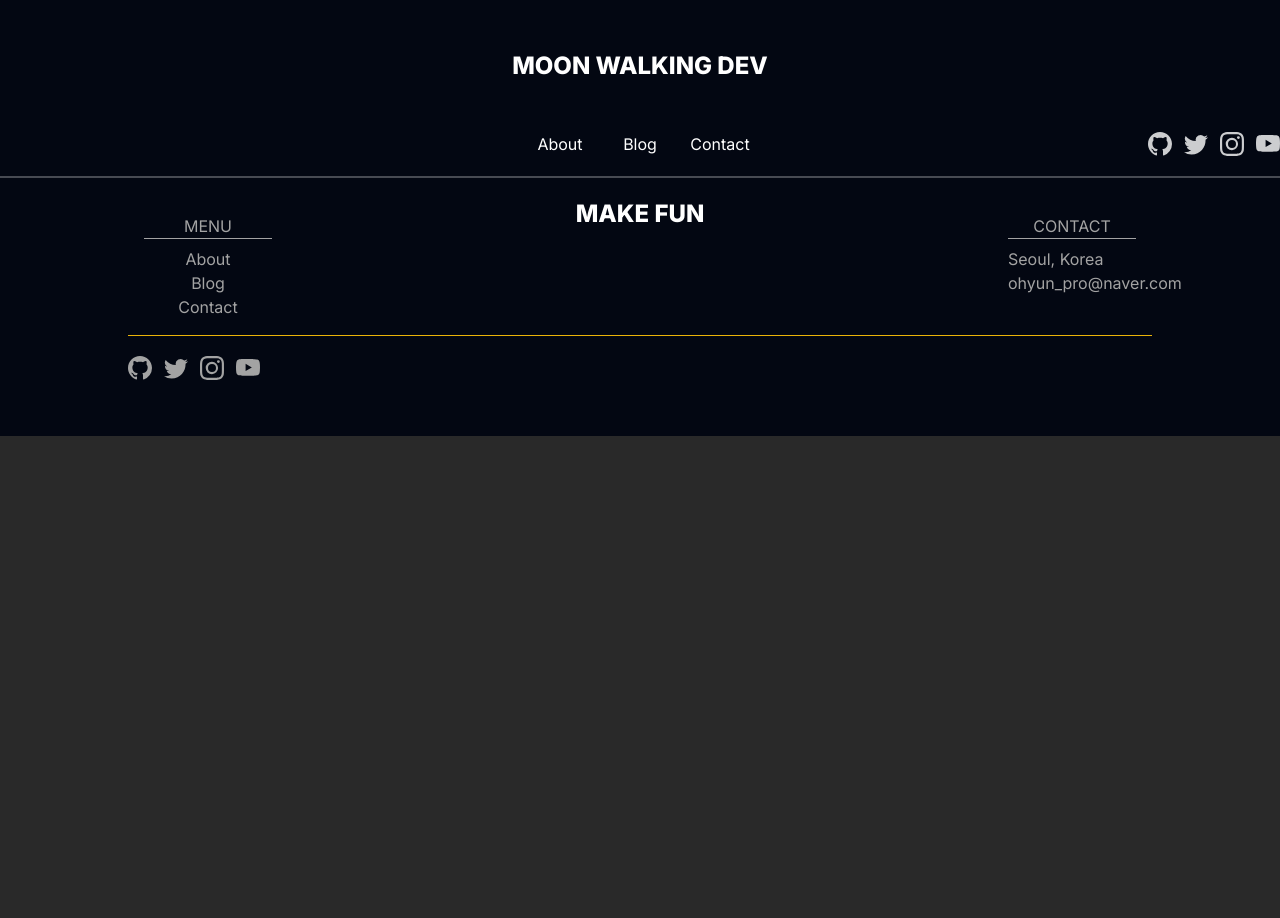
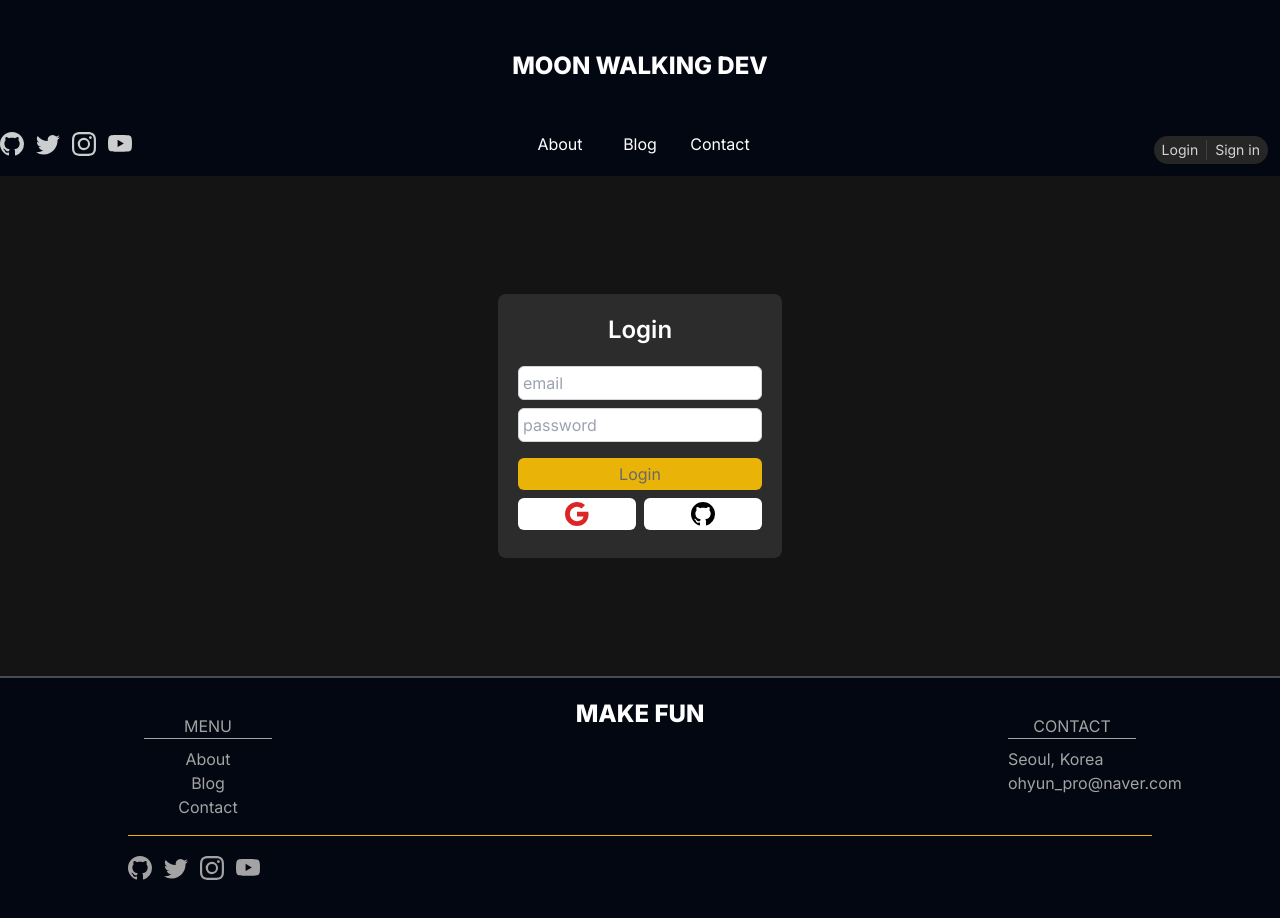
Before and after one commit to beyondorder/blog, a Next.js app: page /login in a window 1280 px wide. Shown: the top 918 px of the page. Before the commit the page ends 800 px from the top, so only its background shows below. Built offline with nearby package versions, Linux system fonts and the light colour scheme.

Commit message:
로그인 기능 구현

```diff
--- a/app/Blog/page.tsx
+++ b/app/Blog/page.tsx
@@ -2,11 +2,11 @@
 
 import React, {useEffect, useState} from 'react';
 import {BsCalendar, BsPencil} from "react-icons/bs";
-import {useRouter} from "next/navigation";
 import {PostType} from "@/lib/type";
 import axios from 'axios';
 import Link from "next/link";
 import {BiComment, BiHeart} from "react-icons/bi";
+import {useCurrentUserStore} from "@/lib/state";
 
 const Blog = () => {
 
@@ -18,10 +18,7 @@ const Blog = () => {
 			.catch(error  => console.log(error))
 	}, []);
 
-	const router = useRouter();
-	const [needPassword, setNeedPassword] = useState(false);
-	const [password, setPassword] = useState("");
-
+	const { email } = useCurrentUserStore();
 	return (
 		<div>
 
@@ -50,44 +47,20 @@ const Blog = () => {
 				))
 			}
 
+			{
+				email === "ryan@korea.com" &&
+					<div className="w-screen flex justify-end">
+							<div className="text-3xl rounded-full bg-white p-2 hover:text-yellow-500 hover:scale-105 w-fit ">
+									<Link href={"/writing"}>
+											<BsPencil />
+									</Link>
+							</div>
+					</div>
 
-			<div
-				className="
-					z-10 fixed right-10 bottom-10 flex mt-5 text-2xl gap-3
-					bg-neutral-400/30 p-5 rounded-full hover:bg-white group
-					hover:cursor-pointer
-				"
-			>
-				<div className="transition group-hover:scale-150 group-hover:text-yellow-400"
-						 onClick={()=>setNeedPassword(true)}>
-					<BsPencil />
-				</div>
-				{
-					needPassword && (
-						<>
-							<input
-								value={password}
-								onChange={(e)=>{
-									setPassword(e.target.value);
-								}} />
-							<button
-							className=""
-							onClick={()=>{
-								if (password === 'ryan0625'){
-									console.log("here?")
-									router.push("/writing")
-								}else{
-									console.log("wrong password")
-									setNeedPassword(false);
-									setPassword("")
-								}
-							}}>
-								확인
-							</button>
-						</>
-					)
-				}
-			</div>
+
+			}
+
+
 		</div>
 	);
 };
--- /dev/null
+++ b/app/api/auth/login/route.ts
@@ -0,0 +1,21 @@
+import bcrypt from "bcrypt";
+import {prisma} from "@/lib/prisma";
+import {NextResponse} from "next/server";
+
+export async function POST(request: Request){
+	const { email, password} = await request.json();
+	const requestPassword = bcrypt.hash(password, 12);
+	if (!password || !email) return;
+	const user = await prisma.user.findUnique({
+		where:{ email	}
+	})
+	if(!user){
+		return NextResponse.json(new Error("User not found"), {status: 404});
+	}
+	const passwordMatch = await bcrypt.compare(password, user.hashedPassword!)
+	if(passwordMatch){
+		return NextResponse.json(user);
+	}else{
+		return NextResponse.json(new Error("Password doesn't match"), {status: 401});
+	}
+}
--- /dev/null
+++ b/app/api/auth/route.ts
@@ -0,0 +1,14 @@
+import bcrypt from "bcrypt";
+import {prisma} from "@/lib/prisma";
+import {NextResponse} from "next/server";
+
+export async function POST(request: Request){
+	const body = await request.json();
+	const { email, password } = body;
+	const hashedPassword = await bcrypt.hash(password, 12);
+
+	const post = await prisma.user.create({
+		data: { email, hashedPassword }
+	})
+	return NextResponse.json(post);
+}
--- a/app/api/register/route.ts
+++ /dev/null
@@ -1,25 +0,0 @@
-import {prisma} from "@/lib/prisma";
-import {NextResponse} from "next/server";
-import bcrypt from 'bcrypt';
-export async function POST(request: Request){
-	const body = await request.json();
-	const { name, email, password } = body;
-	const hashedPassword = await bcrypt.hash(password, 12);
-
-	const post = await prisma.user.create({
-		data: { name, email, hashedPassword }
-	})
-	return NextResponse.json(post);
-}
-
-export async  function GET(request: Request){
-	const password = new URL(request.url).searchParams.get("password");
-	if (!password) return;
-	const requestHashedPassword = await bcrypt.hash(password, 12);
-	const user = await prisma.user.findFirst({
-		where:{
-			hashedPassword: requestHashedPassword
-		}
-	})
-	return !!user;
-}
--- a/app/api/writing/route.ts
+++ b/app/api/writing/route.ts
@@ -15,6 +15,10 @@ export async function POST(request: Request){
 }
 
 export async function GET(request: Request){
-	const posts = await prisma.post.findMany();
-	return NextResponse.json(posts);
+	try {
+		const posts = await prisma.post.findMany();
+		return NextResponse.json(posts);
+	}catch (e){
+		console.log(e)
+	}
 }
--- a/app/layout.tsx
+++ b/app/layout.tsx
@@ -7,6 +7,7 @@ import {Suspense} from "react";
 import Loading from "@/app/loading";
 import Modal from "@/components/modal/modal";
 import Head from "next/head";
+import Login from "@/app/login/page";
 
 const inter = Inter({ subsets: ['latin'] })
 
--- a/app/login/page.tsx
+++ b/app/login/page.tsx
@@ -1,9 +1,94 @@
-import React from 'react';
+'use client'
+import axios from 'axios';
+import { motion } from 'framer-motion';
+import React, { useCallback } from 'react';
+import { useForm} from "react-hook-form";
+import {BsGithub, BsGoogle} from "react-icons/bs";
+import {create} from "zustand";
+import {useCurrentUserStore} from "@/lib/state";
+import {useRouter} from "next/navigation";
 
-const Login = () => {
+interface IFormInput {
+	email: string;
+	password: string;
+}
+
+const Login= () => {
+	const router = useRouter();
+	const email = useCurrentUserStore(state => state.email);
+	const setEmail = useCurrentUserStore(state => state.setEmail);
+	console.log(email);
+	const {
+		register,
+		handleSubmit,
+		formState: {errors},
+	} = useForm<IFormInput>();
+
+	const onSubmit = useCallback((data: any)=>{
+		axios.post('/api/auth/login', data)
+			.then(res=> {
+				setEmail(res.data.email);
+				router.push("/");
+			})
+			.catch(error=> {
+				console.log(error.response.status);
+				switch (error.response.status) {
+					case 404:
+						alert("User Not Found");
+						return;
+					case 401:
+						alert("Password Not Matched");
+						return;
+					default:
+						alert("Login Failed")
+				}
+			})
+	},[handleSubmit]);
+
 	return (
-		<div>
+		<div className="flex items-center justify-center min-h-[500px] transition">
+			<motion.div
+				className="p-5 bg-white/10 rounded-lg"
+				initial={{opacity:0, y:100}}
+				animate={{opacity:1, y:0}}
+			>
+				<div className="text-center mb-5 text-white text-2xl font-semibold">Login</div>
+				<form onSubmit={handleSubmit(onSubmit)}>
+					<div className="flex flex-col gap-2">
+						<div>
+							<input	{...register("email", {required: true})}
+											type="email"
+											id="email"
+											placeholder="email"
+											className="border border-gray-300 rounded-md p-1"
+							/>
+							{errors.email && <span>This field is required</span>}
+						</div>
+						<div>
+							<input	{...register("password", {required: true})}
+											type="password"
+											id="password"
+											placeholder="password"
+											className="border border-gray-300 rounded-md p-1"
+							/>
 
+							{errors.password && <span>This field is required</span>}
+						</div>
+						<button type="submit" className="bg-yellow-500 rounded-md p-1 mt-2 hover:text-white">
+							Login
+						</button>
+					</div>
+				</form>
+				<div className="flex justify-between text-2xl py-2 gap-2">
+					<div className="bg-white text-red-600 w-full flex justify-evenly items-center rounded-md py-1">
+						<BsGoogle />
+					</div>
+					<div className="bg-white text-black w-full flex justify-evenly items-center rounded-md py-1">
+						<BsGithub />
+					</div>
+				</div>
+
+			</motion.div>
 		</div>
 	);
 };
--- /dev/null
+++ b/app/signin/page.tsx
@@ -0,0 +1,69 @@
+'use client'
+import axios from 'axios';
+import { motion } from 'framer-motion';
+import React, {useCallback, useEffect, useState} from 'react';
+import {useForm} from "react-hook-form";
+import {BsGithub, BsGoogle} from "react-icons/bs";
+
+interface IFormInput {
+	email: string;
+	password: string;
+}
+
+interface IAuth {
+	email: string;
+}
+const Signin= () => {
+	const [currentUser, setCurrentUser] = useState<IAuth>({email: ''});
+	const {
+		register,
+		handleSubmit,
+		formState: {errors},
+	} = useForm<IFormInput>();
+	const onSubmit = useCallback((data: any)=>{
+		axios.post('/api/auth', data)
+			.then(res=> {
+				setCurrentUser(res.data);
+			})
+			.catch(error=> console.log(error))
+		},[]);
+
+	return (
+		<div className="flex items-center justify-center min-h-[500px]">
+			<motion.div
+				className="p-10 bg-white/10 rounded-lg m-10"
+				initial={{opacity:0, y:100}}
+				animate={{opacity:1, y:0}}
+			>
+				<div className="text-center mb-5 text-white text-2xl font-semibold">Sign-in</div>
+				<form onSubmit={handleSubmit(onSubmit)}>
+					<div className="flex flex-col gap-2">
+						<div>
+							<input	{...register("email", {required: true})}
+											type="email"
+											id="email"
+											placeholder="email"
+											className="border border-gray-300 rounded-md p-1"
+							/>
+							{errors.email && <span>This field is required</span>}
+						</div>
+						<div>
+							<input	{...register("password", {required: true})}
+											type="password"
+											id="password"
+											placeholder="password"
+											className="border border-gray-300 rounded-md p-1"
+							/>
+
+							{errors.password && <span>This field is required</span>}
+						</div>
+						<button type="submit" className="bg-yellow-500 rounded-md p-1 mt-2 hover:text-white">Signin</button>
+					</div>
+				</form>
+
+			</motion.div>
+		</div>
+	);
+};
+
+export default Signin;
--- /dev/null
+++ b/components/navbar/login-box.tsx
@@ -0,0 +1,44 @@
+'use client'
+import React, {useCallback} from 'react';
+import Link from "next/link";
+import {useCurrentUserStore} from "@/lib/state";
+import {useRouter} from "next/navigation";
+
+const LoginBox = () => {
+	const router = useRouter();
+	const { email, setEmail } = useCurrentUserStore();
+
+	const handleLogout = useCallback(()=>{
+		setEmail(null);
+		router.push("/")
+	},[])
+
+	return (
+		<div className="absolute right-3 bottom-3 bg-neutral-800 px-2 py-1 rounded-full flex gap-2 text-sm">
+			{
+				email && (
+					<div className="right-5 bottom-5 text-white/80">
+						<div
+							onClick={handleLogout}
+							className="transition hover:scale-105 hover:text-yellow-400 hover:cursor-pointer"
+						>Logout</div>
+					</div>
+				)
+			}
+			{
+				!email && (
+					<div className="right-5 bottom-5 text-white/80">
+						<Link href={`/login`} className="transition hover:scale-105 hover:text-yellow-400">Login</Link>
+					</div>
+				)
+			}
+
+			<div className=" border-r-[1px] border-neutral-700 ="></div>
+			<div className="right-5 bottom-5 text-white/80">
+				<Link href={`/signin`} className="transition hover:scale-105 hover:text-yellow-400">Sign in</Link>
+			</div>
+		</div>
+	);
+};
+
+export default LoginBox;
--- a/components/navbar/navbar.tsx
+++ b/components/navbar/navbar.tsx
@@ -1,7 +1,9 @@
+
 import React from 'react';
 import Link from "next/link";
 import {MENU} from "@/lib/data";
 import {BsGithub, BsInstagram, BsPencil, BsTwitter, BsYoutube} from "react-icons/bs";
+import LoginBox from "@/components/navbar/login-box";
 
 const GITHUB_URL = process.env.GITHUB_URL;
 const Navbar = () => {
@@ -17,7 +19,7 @@ const Navbar = () => {
 				bg-gray-950
 				h-44
 				">
-			<div className="absolute right-0 bottom-5 text-white/80 flex text-2xl gap-3">
+			<div className="absolute left-0 bottom-5 text-white/80 flex text-2xl gap-3">
 				<Link href={`${GITHUB_URL}`} className="transition hover:scale-105 hover:text-yellow-400"><BsGithub /></Link>
 				<Link href={"/"} className="transition hover:scale-105 hover:text-yellow-400"><BsTwitter /></Link>
 				<Link href={"/"} className="transition hover:scale-105 hover:text-yellow-400"><BsInstagram /></Link>
@@ -38,6 +40,7 @@ const Navbar = () => {
 					))
 				}
 			</div>
+			<LoginBox />
 		</div>
 	);
 };
--- /dev/null
+++ b/lib/state.ts
@@ -0,0 +1,10 @@
+import {create} from "zustand";
+
+type IAuth ={
+	email: string | null;
+	setEmail: (input: string | null) => void;
+}
+export const useCurrentUserStore = create<IAuth>((set)=> ({
+	email: null,
+	setEmail: (input: string | null) => set({email: input})
+}))
--- a/package.json
+++ b/package.json
@@ -18,8 +18,10 @@
     "next": "13.5.4",
     "react": "^18",
     "react-dom": "^18",
+    "react-hook-form": "^7.47.0",
     "react-icons": "^4.11.0",
-    "react-quill": "^2.0.0"
+    "react-quill": "^2.0.0",
+    "zustand": "^4.4.3"
   },
   "devDependencies": {
     "@types/bcrypt": "^5.0.0",
```
Also changed, not shown: 2 other files (tests, documents, lock files or other folders).
